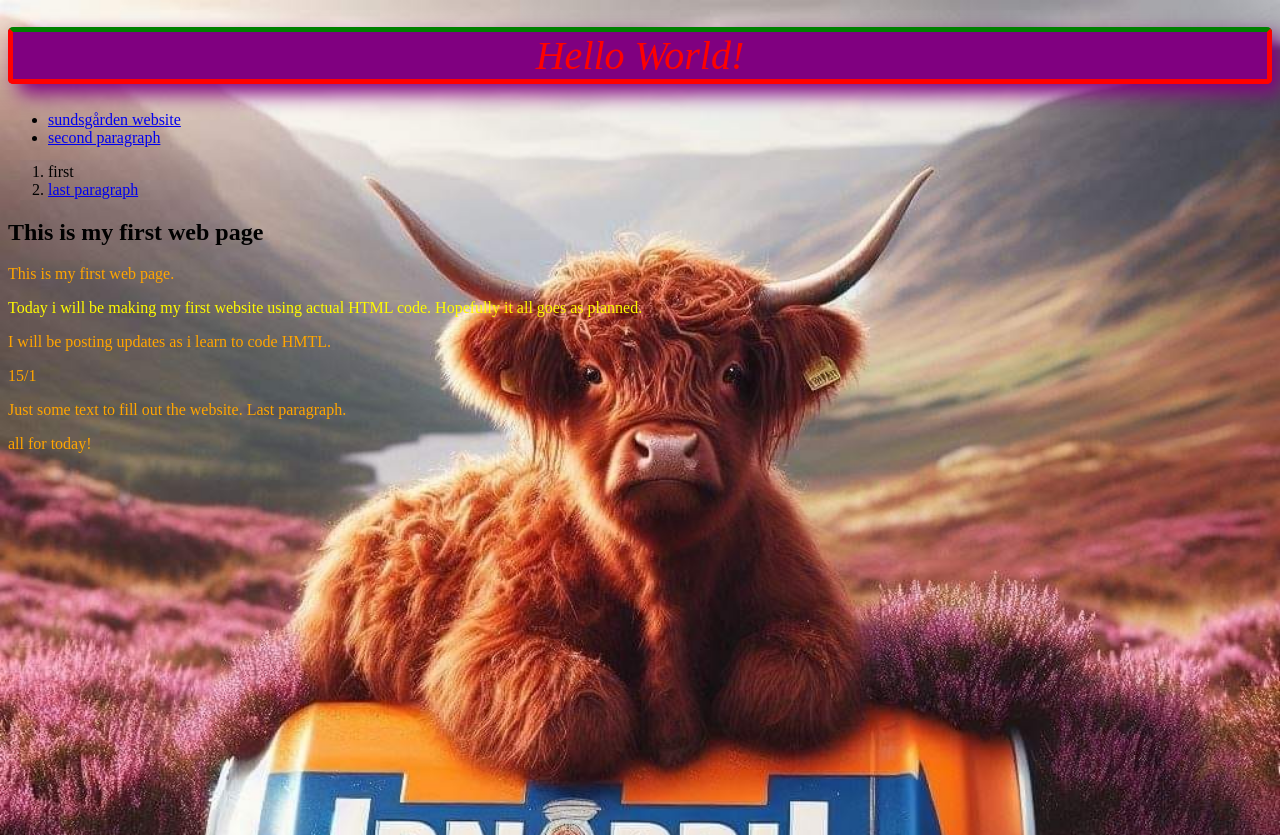
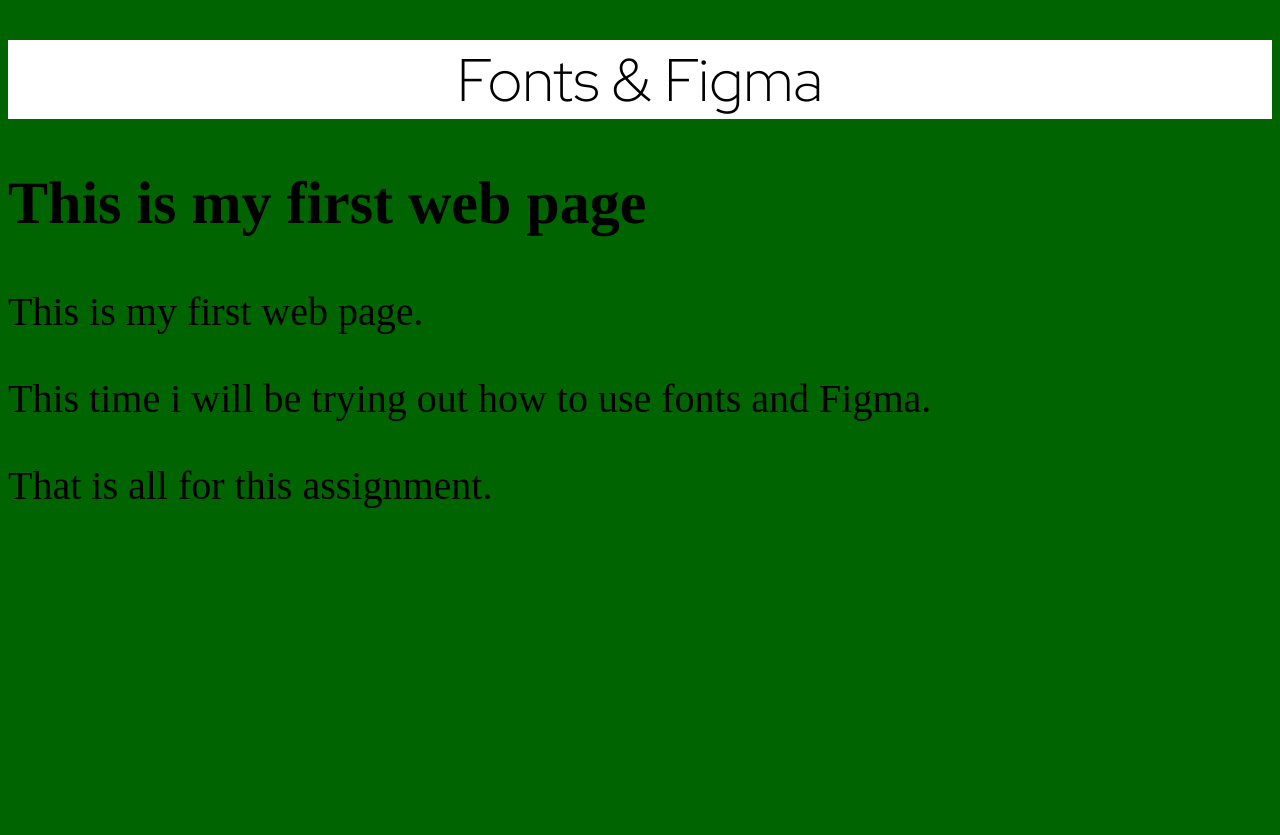
Before and after one commit to rejnertj/My-first-website, a plain HTML site: page index.html in a window 1280 px wide. After the commit the page ends 800 px from the top, so only its background shows below. Drawn offline with Linux system fonts and the light colour scheme.

Commit message:
added 2 fonts and removed all pictures and borders

```diff
--- a/index.html
+++ b/index.html
@@ -3,51 +3,28 @@
     <head>
         <meta charset="utf-8">
         <meta name="author" content="Rejnert Jansson">
-        <meta name="description" content="This will be a diary of my journey through learning to code HTML.">
-        <title>My First Web Page</title>
+        <meta name="viewport" content="width=device-width", initial-scale="1.0">
+        <link rel="preconnect" href="https://fonts.googleapis.com">
+<link rel="preconnect" href="https://fonts.gstatic.com" crossorigin>
+<link href="https://fonts.googleapis.com/css2?family=Red+Hat+Display:ital,wght@0,300..900;1,300..900&family=Tinos:ital,wght@0,400;0,700;1,400;1,700&display=swap" rel="stylesheet">
+        <title>Fonts & Figma</title>
         <link rel="icon" href="html5.png" type="image/x-icon">
         <link rel="stylesheet" href="styles/index.css" type="text/css">
     </head>
     <body>
         <header>
-            <h1>Hello World!</h1>
-            <nav>
-                <ul>
-                    <li><a href="www.sundsgarden.se/">sundsgården website </a></li>
-                    <li><a href="#second-paragraph">second paragraph</a></li>
-                </ul>
-                <ol>
-                    <li>first</li>
-                    <li><a href="last-paragraph">last paragraph</a></li>
-                </ol>
-            </nav>
+            <h1>Fonts & Figma</h1>
         </header>
         <main>
             <h2>This is my first web page</h2>
             <section>
                 <p>This is my first web page.</p>
             </section>
-            <section>
-                <p class="About-journal">
-                    Today i will be making my first website using actual HTML code.
-                    Hopefully it all goes as planned.
-                </p>
-            </section>
-            <section id="second-paragraph">
-                <p>I will be posting updates as i learn to code HMTL.</p>
-            </section>
-            <section>
-                <p>15/1</p>
-            </section>
-            <section>
-                <p id="last-paragraph">
-                    Just some text to fill out the website. Last paragraph.
-                </p>
-
-            </section>
+            <section id="first">
+                <p>This time i will be trying out how to use fonts and Figma.</p>
         </main>
             <footer>
-                <p> all for today!</p>
+                <p>That is all for this  assignment.</p>
             </footer>
     </body>
 </html>
--- a/styles/index.css
+++ b/styles/index.css
@@ -1,64 +1,22 @@
- *   {
+body {
+    background-color: darkgreen;
         text-align: left;
-    } /*trying out moving the text*/
-
-
-
-
-
+        font-size: 40px;
+    }
 
 h1 {
 
-    color: red;
-    font-size: 40px;
+    color: rgb(0, 0, 0);
+    font-size: 60px;
     font-weight: 300;
-    font-style: italic;
-    background-color: purple;
+    font-style: bold;
+    background-color: rgb(255, 255, 255);
     text-align: center;
-    border-width: 5px;
-    border-style: solid;
-    border-color: red;
-    border-top: 5px solid green;
-    border-radius: 5px 5px 5px 5px;
-    box-shadow: 10px 10px 20px purple;
+    font-family: "Red Hat Display", serif;
 
 }
-
-/*This is just to try using colours*/
-#second_paragraph{
-    color: rgb(156, 12, 158, 0.6);
-
+h2 {
+    color: black;
+    font-size: 50;
+    font-family: "Tinos", serif;
 }
-
-
-p {
-    color: red;
-    color: orange;
-}
-
-
-.About-journal, .last-paragraph {
-    color: rgb(255, 251, 0);
-}
-body {
-    background-image: url(../images/irn-bru_cow.jpg);
-    background-repeat: no-repeat;
-    background-size: cover;
-    background-position: center;
-    background-attachment: fixed;
-    height: 100vh;
-
-}
-img {
-    border-width: 5px;
-    border-style: solid;
-    border-color: red;
-    border-top: 5px solid green;
-    border-radius: 10px 10px 10px 10px;
-    box-shadow: 10px 10px 20px purple;
-    padding-top: 10px;
-    padding-right: 10px;
-    padding-left: 10px;
-    padding-bottom: 10px;
-    margin: 20px;
-}
```
